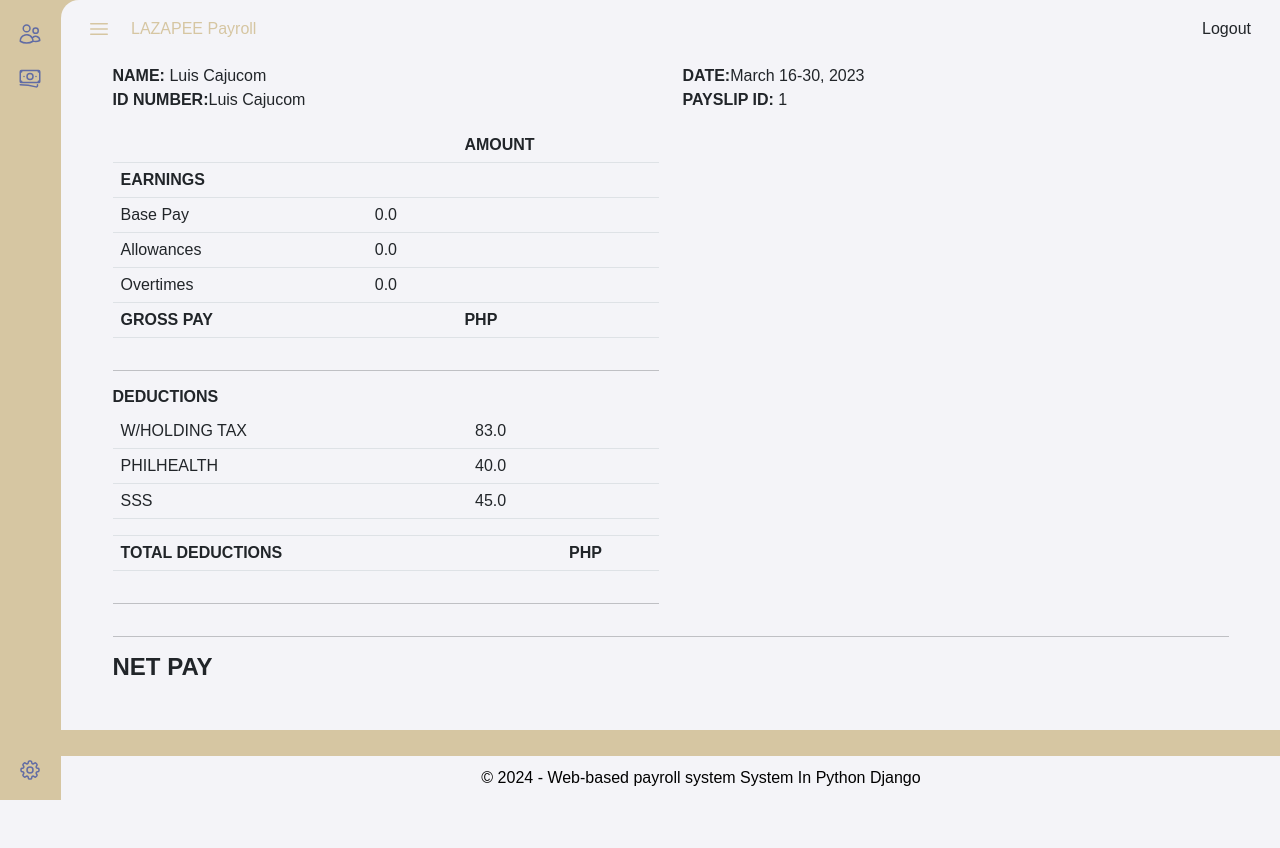
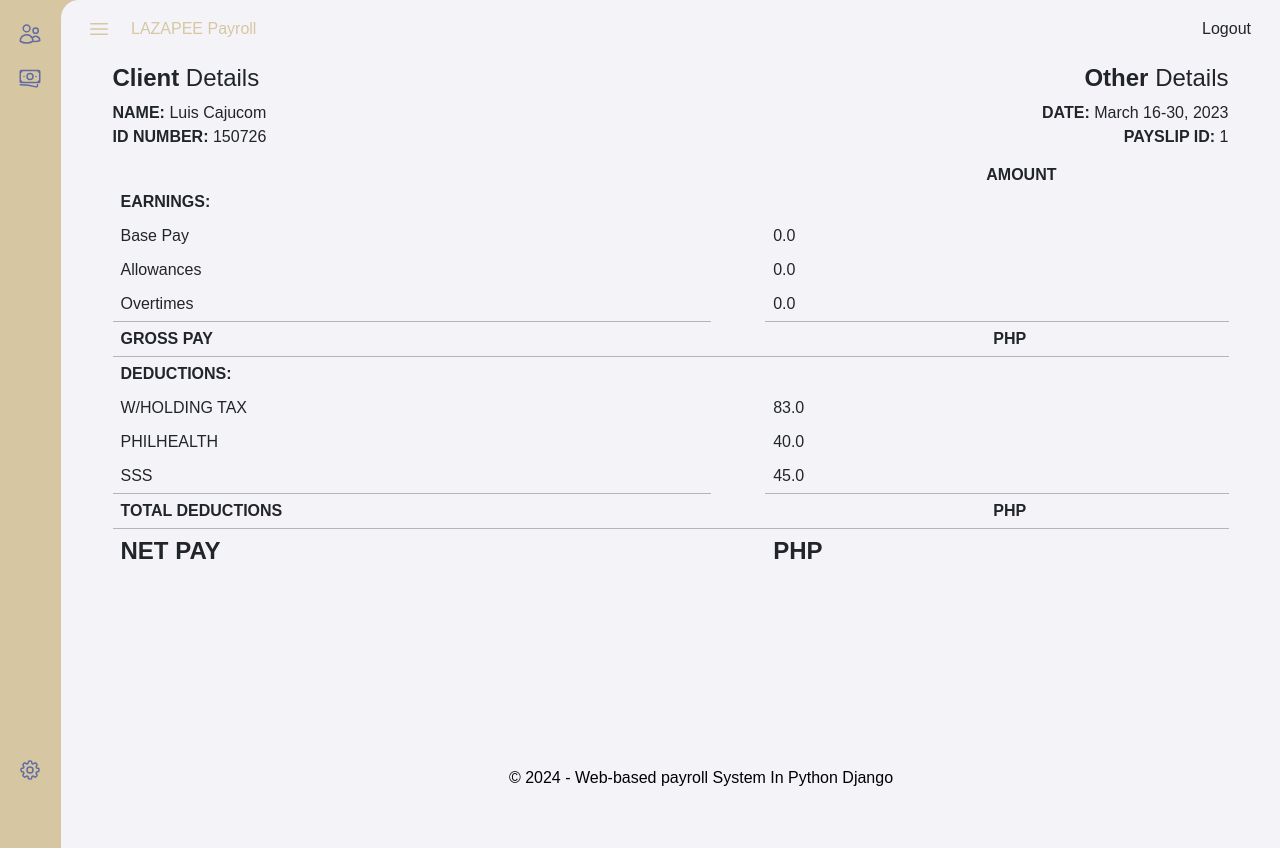
Before and after one commit to jayceemariel/Lazapee, a Django app: page /view_payslips/1/ in a window 1280 px wide. Before the commit the page ends 800 px from the top, so only its background shows below. Run offline with Django 4.2, Linux system fonts and the light colour scheme; data comes from the database, SQL or seed files in the repository; parts of the project's set-up code (start-up, migrations or seed data) failed here and were passed over; some libraries are stand-ins or nearby versions.

Commit message:
Fixed the Table
Made some changes to the Front End

```diff
--- a/Lazapee/payroll_app/admin.py
+++ b/Lazapee/payroll_app/admin.py
@@ -7,7 +7,3 @@
 #For Project
 admin.site.register(Employee)
 admin.site.register(PaySlip)
-
-#From Previous Activities
-admin.site.register(Supplier)
-admin.site.register(WaterBottle)
--- a/Lazapee/payroll_app/static/style.css
+++ b/Lazapee/payroll_app/static/style.css
@@ -22,6 +22,7 @@
     --circle-color:  linear-gradient(200deg, #fef2a0 0%, #c1782b 100%);
 }
 
+
 /* Default styles for larger screens */
 .circle {
   background: var(--circle-color);
@@ -34,12 +35,40 @@
   animation-iteration-count: infinite;
 }
 
+.pay-table {
+  border-collapse: collapse;
+  width: 100%;
+  /* padding: .5rem .5rem; */
+}
+
+.pay-table td {
+  padding: .5rem .5rem;
+}
+
 @keyframes circles {
   0%   {left: 0px; top: 0px; height: 30em; width: 30em;} /* Initial size */
   25%  {left: 200px; top: 0px; height: 20em; width: 20em;} /* Change size */
   50%  {left: 200px; top: 200px; height: 10em; width: 10em;} /* Change size */
   75%  {left: 0px; top: 200px; height: 5em; width: 5em;} /* Change size */
   100% {left: 0px; top: 0px; height: 30em; width: 30em;} /* Return to initial size */
+}
+
+.dropdowns {
+  /* width: 415px;  */
+  height: 50px;
+  display: block;
+  width: 100%;
+  padding: 0.375rem 0.75rem;
+  border-radius: 0.375rem;
+  color: #212529;
+  border: 1px solid #ced4da;
+  font-size: 1rem;
+  font-weight: 400;
+  line-height: 1.5;
+  color: #212529;
+  background-color: #fff;
+  background-clip: padding-box;
+  transition: border-color 0.15s ease-in-out, box-shadow 0.15s ease-in-out;
 }
 
 
@@ -110,7 +139,7 @@
 #main {
   margin-left: 61px;
   height: 100vh;
-  overflow-y: auto;
+  /* overflow-y: auto; */
 }
 
 body.sidebar-open #mySidebar {
@@ -171,6 +200,7 @@
 .table-bg-color {
    background-color: var(--white-color);
    padding: 16;
+   height: 100vh;
 }
 
 
--- a/Lazapee/payroll_app/templates/Account/manage_account.html
+++ b/Lazapee/payroll_app/templates/Account/manage_account.html
@@ -40,7 +40,7 @@
     <a  class="btn btn-danger" href="#">Delete Account</a>
     <!-- delete the credentials, then will log out the user (like above). If the user attempts to login again using the deleted account’s credentials, the login attempt should be invalid. -->
 
-    <a  class="btn" href="{% url 'supply' pk=d.pk %}">Back</a>
+    <a  class="btn" href="{% url 'employee' pk=d.pk %}">Back</a>
 
     <!-- will return the user to the basic list page.  -->
 </body>
--- a/Lazapee/payroll_app/templates/Content/Pay_Slip/view_PaySlip.html
+++ b/Lazapee/payroll_app/templates/Content/Pay_Slip/view_PaySlip.html
@@ -4,27 +4,30 @@
 {% block content %}
 <div class="container">
     <div class="row">
-        <div class="col-md-6 col-sm-6 text-left">
+        <div class="col-md-6 col-sm-6">
+            <h4><strong>Client</strong> Details</h4>
             <ul class="list-unstyled">
                 <li><strong>NAME:</strong> {{p.id_number.name}}</li>
-                <li><strong>ID NUMBER:</strong>{{p.id_number.name}}</li>
+                <li><strong>ID NUMBER:</strong> {{p.id_number.id_number}}</li>
             </ul>
          </div>
 
-        <div class="col-md-6 col-sm-6 text-right">
+        <div class="col-md-6 col-sm-6" style="text-align: right">
+            <h4><strong>Other</strong> Details</h4>
             <ul class="list-unstyled">
-                <li><strong>DATE:</strong>{{ p.month }} {{ p.date_range }}, {{ p.year }}</li>
+                <li><strong>DATE:</strong> {{ p.month }} {{ p.date_range }}, {{ p.year }}</li>
                 <li><strong>PAYSLIP ID:</strong> 1</li>
             </ul>
         </div>
     </div>
 
 	<div class="row">
-        <div class="col-md-6">
-            <div class="table-responsive">
-                <table class="table table-condensed nomargin">
+        <div class="col-md-12">
+            <div>
+                <table class="pay-table">
                     <thead>
                         <tr>
+                            <th></th>
                             <th></th>
                             <th></th>
                             <th><strong>AMOUNT</strong></th>
@@ -32,80 +35,76 @@
                     </thead>
                     <tbody>
                         <tr>
-                            <td><strong>EARNINGS</strong></td>
+                            <td><strong>EARNINGS:</strong></td>
+                            <td></td>
                             <td></td>
                             <td></td>
                         </tr>
                         <tr>
                             <td><div>Base Pay</div></td>
+                            <td></td>
                             <td>{{p.rate}}</td>
                             <td></td>
                         </tr>
                         <tr>
                             <td><div>Allowances</div></td>
+                            <td></td>
                             <td>{{p.id_number.allowance}}</td>
                             <td></td>
                         </tr>
                         <tr>
-                            <td>Overtimes</td>
-                            <td>{{p.id_number.overtime_pay}}</td>
+                            <td style="border-bottom: 1px solid #b6b6b6;">Overtimes</td>
                             <td></td>
+                            <td style="border-bottom: 1px solid #b6b6b6;">{{p.id_number.overtime_pay}}</td>
+                            <td style="border-bottom: 1px solid #b6b6b6;"></td>
                         </tr>
                         <tr>
                             <td><strong>GROSS PAY</strong></td>
                             <td></td>
+                            <td></td>
                             <td><strong>PHP</strong></td>
                         </tr>
-                    </tbody>
-                </table>
-            </div>
-            <hr class="nomargin-top">
-            <h6><strong>DEDUCTIONS</strong></h6>
-            <div class="table-responsive">
-                <table class="table table-condensed nomargin">
-                    <tbody>
+
+                        <tr style="border-top: 1px solid #b6b6b6;">
+                            <td><strong>DEDUCTIONS:</strong></td>
+                            <td></td>
+                            <td></td>
+                            <td></td>
+                        </tr>
                         <tr>
                             <td><div>W/HOLDING TAX</div></td>
+                            <td></td>
                             <td>{{p.deductions_tax}}</td>
                             <td></td>
                         </tr>
                         <tr>
                             <td><div>PHILHEALTH</div></td>
+                            <td></td>
                             <td>{{p.deductions_health}}</td>
                             <td></td>
                         </tr>
                         <tr>
-                            <td>SSS</td>
-                            <td>{{p.sss}}</td>
+                            <td style="border-bottom: 1px solid #b6b6b6;">SSS</td>
                             <td></td>
+                            <td style="border-bottom: 1px solid #b6b6b6;">{{p.sss}}</td>
+                            <td style="border-bottom: 1px solid #b6b6b6;"></td>
+                        </tr>
+                        <tr style="border-bottom: 1px solid #b6b6b6;">
+                            <td><div><strong>TOTAL DEDUCTIONS</strong></div></td>
+                            <td></td>
+                            <td></td>
+                            <td><strong>PHP</strong></td>
                         </tr>
                         <tr>
+                            <td> <h4><strong>NET PAY</strong></h4></td>
                             <td></td>
-                            <td></td>
-                            <td></td>
-                        </tr>
-                        <tr>
-                            <td><div><strong>TOTAL DEDUCTIONS</strong></div></td>
-                            <td></td>
-                            <td><strong>PHP</strong></td>
+                            <td><h4><strong>PHP</strong></h4></td>
                         </tr>
                     </tbody>
                 </table>
             </div>
-            <hr class="nomargin-top">
         </div>
     </div>
-
-    <hr class="nomargin-top">
-    <div class="row">
-        <div class="col-sm-6 text-left">
-            <h4><strong>NET PAY</strong></h4>
-            <br><!-- no P margin for printing - use <br> instead -->
-
-
-        </div>
-
-	</div>
 </div>
 
 
--- a/Lazapee/payroll_app/templates/Framework/navbar.html
+++ b/Lazapee/payroll_app/templates/Framework/navbar.html
@@ -45,13 +45,6 @@
 
     <nav id="mySidebar" class="sidenav">
         <div class="sidebar-top">
-            <!-- <a class="sidebar-nav-ext {%if request.path == dashboard%} active {%endif%}"  href="{% url 'dashboards' pk=d.pk %}" onclick="handleNavClick(this)">
-                <svg class="icon-nav" xmlns="http://www.w3.org/2000/svg" fill="none" viewBox="0 0 24 24" stroke-width="1.5" stroke="currentColor" class="w-6 h-6">
-                    <path stroke-linecap="round" stroke-linejoin="round" d="M7.5 14.25v2.25m3-4.5v4.5m3-6.75v6.75m3-9v9M6 20.25h12A2.25 2.25 0 0 0 20.25 18V6A2.25 2.25 0 0 0 18 3.75H6A2.25 2.25 0 0 0 3.75 6v12A2.25 2.25 0 0 0 6 20.25Z" />
-                  </svg>
-
-                <div class="details-head hide" >Dashboard</div>
-            </a> -->
             <a class="sidebar-nav-ext"  href="{% url 'employee'  pk=d.pk%}" onclick="handleNavClick(this)">
               <svg class="icon-nav" xmlns="http://www.w3.org/2000/svg" fill="none" viewBox="0 0 24 24" stroke-width="1.5" stroke="currentColor" class="w-6 h-6">
                 <path stroke-linecap="round" stroke-linejoin="round" d="M15 19.128a9.38 9.38 0 0 0 2.625.372 9.337 9.337 0 0 0 4.121-.952 4.125 4.125 0 0 0-7.533-2.493M15 19.128v-.003c0-1.113-.285-2.16-.786-3.07M15 19.128v.106A12.318 12.318 0 0 1 8.624 21c-2.331 0-4.512-.645-6.374-1.766l-.001-.109a6.375 6.375 0 0 1 11.964-3.07M12 6.375a3.375 3.375 0 1 1-6.75 0 3.375 3.375 0 0 1 6.75 0Zm8.25 2.25a2.625 2.625 0 1 1-5.25 0 2.625 2.625 0 0 1 5.25 0Z" />
@@ -69,29 +62,6 @@
 
               <div class="details-head hide" >Payslips</div>
             </a>
-
-            <!-- <a class="sidebar-nav-ext {%if request.path == supply%} active {%endif%}"  href="{% url 'supply'  pk=d.pk%}" onclick="handleNavClick(this)">
-              <svg class="icon-nav" xmlns="http://www.w3.org/2000/svg" fill="none" viewBox="0 0 24 24" stroke-width="1.5" stroke="currentColor" class="w-6 h-6">
-                <path stroke-linecap="round" stroke-linejoin="round" d="M13.5 21v-7.5a.75.75 0 0 1 .75-.75h3a.75.75 0 0 1 .75.75V21m-4.5 0H2.36m11.14 0H18m0 0h3.64m-1.39 0V9.349M3.75 21V9.349m0 0a3.001 3.001 0 0 0 3.75-.615A2.993 2.993 0 0 0 9.75 9.75c.896 0 1.7-.393 2.25-1.016a2.993 2.993 0 0 0 2.25 1.016c.896 0 1.7-.393 2.25-1.015a3.001 3.001 0 0 0 3.75.614m-16.5 0a3.004 3.004 0 0 1-.621-4.72l1.189-1.19A1.5 1.5 0 0 1 5.378 3h13.243a1.5 1.5 0 0 1 1.06.44l1.19 1.189a3 3 0 0 1-.621 4.72M6.75 18h3.75a.75.75 0 0 0 .75-.75V13.5a.75.75 0 0 0-.75-.75H6.75a.75.75 0 0 0-.75.75v3.75c0 .414.336.75.75.75Z" />
-              </svg>
-
-                <div class="details-head hide" >Supplier Info</div>
-            </a>
-
-            <a class="sidebar-nav-ext {%if request.path == bottle%} active {%endif%}"  href="{% url 'bottles'  pk=d.pk%}" onclick="handleNavClick(this)">
-                <svg class="icon-nav" xmlns="http://www.w3.org/2000/svg" fill="none" viewBox="0 0 24 24" stroke-width="1.5" stroke="currentColor" class="w-6 h-6">
-                    <path stroke-linecap="round" stroke-linejoin="round" d="M4.098 19.902a3.75 3.75 0 0 0 5.304 0l6.401-6.402M6.75 21A3.75 3.75 0 0 1 3 17.25V4.125C3 3.504 3.504 3 4.125 3h5.25c.621 0 1.125.504 1.125 1.125v4.072M6.75 21a3.75 3.75 0 0 0 3.75-3.75V8.197M6.75 21h13.125c.621 0 1.125-.504 1.125-1.125v-5.25c0-.621-.504-1.125-1.125-1.125h-4.072M10.5 8.197l2.88-2.88c.438-.439 1.15-.439 1.59 0l3.712 3.713c.44.44.44 1.152 0 1.59l-2.879 2.88M6.75 17.25h.008v.008H6.75v-.008Z" />
-                  </svg>
-                <div class="details-head hide" >Bottle Info</div>
-            </a> -->
-
-            <!-- <a class="sidebar-nav-ext"  href="https://www.youtube.com/watch?v=xvFZjo5PgG0">
-                <svg class="icon-nav" xmlns="http://www.w3.org/2000/svg" fill="none" viewBox="0 0 24 24" stroke-width="1.5" stroke="currentColor" class="w-6 h-6">
-                    <path stroke-linecap="round" stroke-linejoin="round" d="M12 21a9.004 9.004 0 0 0 8.716-6.747M12 21a9.004 9.004 0 0 1-8.716-6.747M12 21c2.485 0 4.5-4.03 4.5-9S14.485 3 12 3m0 18c-2.485 0-4.5-4.03-4.5-9S9.515 3 12 3m0 0a8.997 8.997 0 0 1 7.843 4.582M12 3a8.997 8.997 0 0 0-7.843 4.582m15.686 0A11.953 11.953 0 0 1 12 10.5c-2.998 0-5.74-1.1-7.843-2.918m15.686 0A8.959 8.959 0 0 1 21 12c0 .778-.099 1.533-.284 2.253m0 0A17.919 17.919 0 0 1 12 16.5c-3.162 0-6.133-.815-8.716-2.247m0 0A9.015 9.015 0 0 1 3 12c0-1.605.42-3.113 1.157-4.418" />
-                </svg>
-
-                <div class="details-head hide">View Planets</div>
-            </a> -->
         </div>
 
         <div class="sidebar-bottom">
@@ -130,7 +100,7 @@
 
 
     <footer class="footers">
-        <div style="color: black">&copy; 2024 - Web-based payroll system System In Python Django</div>
+        <div style="color: black">&copy; 2024 - Web-based payroll System In Python Django</div>
         <!-- Copyright -->
 
     </footer>
--- a/Lazapee/payroll_app/urls.py
+++ b/Lazapee/payroll_app/urls.py
@@ -26,18 +26,9 @@
     #For Accounts Requires the UNIQUE ID of the Class
     path('Sign-up',views.signup, name='sign-up_view'),
 
-    # Requires the UNIQUE ID of the Class
-    path('dashboard/<int:pk>/', views.dashboard, name='dashboards'),
-    path('view_supplier/<int:pk>/', views.supplier_info, name='supply'),
-
    #Manage Account Stuff
     path('change_password/<int:pk>/', views.change_password, name='change_password'),
     path('manage_account/<int:pk>/', views.manage_account, name='manage_account'),
-
-    #Viewing of Bottles
-    path('view_bottles/<int:pk>/', views.bottles_info, name='bottles'),
-    path('add_bottle/<int:pk>/', views.add_bottle, name='add'),
-    path('view_bottle_details/<int:pk>/', views.view_bottle_details, name='view_details'),
 
     #Viewing of Employee
     path('view_employee/<int:pk>/', views.employee, name='employee'),
--- a/Lazapee/payroll_app/views.py
+++ b/Lazapee/payroll_app/views.py
@@ -157,28 +157,3 @@
         return redirect('Login') #goes to logIn once everything is submitted
     else:
         return render(request, 'Account/account_signup.html')
-
-
-# CONTENT
-def bottles_info(request,pk):
-    account = get_object_or_404(Account, pk=pk)
-    bottle_info = get_object_or_404(WaterBottle, pk=pk)
-
-    bottles = WaterBottle.objects.all()
-    return render(request, 'Content/Bottles/bottles_info.html', {'bottles':bottles, 'd': account})
-
-def supplier_info(request,pk):
-    d = get_object_or_404(Account, pk=pk)
-    supp = Supplier.objects.all()
-    return render(request, 'Content/Supplier/supplier_info.html',{'suppliers':supp, 'd': d})
-
-def add_bottle(request,pk):
-    d = get_object_or_404(Account, pk=pk)
-    return render(request, 'Content/Bottles/add_bottle.html',{'d': d})
-
-
-
-
-def view_bottle_details(request, pk): #Specifically looking at the Menu
-    d = get_object_or_404(Account, pk=pk)
-    return render(request, 'Content/Bottles/bottles_detail.html', {'d': d})
```
Also changed, not shown: Lazapee/payroll_app/models.py (+0 -27 lines), Lazapee/payroll_app/templates/Content/Employee/update_employee.html (+28 -18 lines), Lazapee/payroll_app/templates/Content/Pay_Slip/Pay-slip_info.html (+7 -6 lines), Lazapee/payroll_app/migrations/0002_remove_waterbottle_supplier_delete_supplier_and_more.py (added), Lazapee/payroll_app/static/bootstrap/css/bootstrap.css, Lazapee/payroll_app/static/bootstrap/css/bootstrap.rtl.css, 4 other files.
